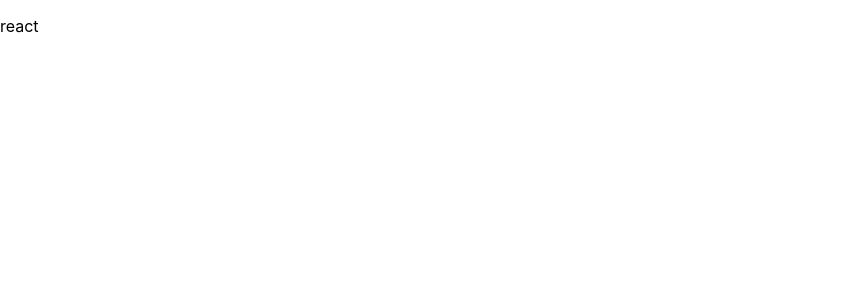
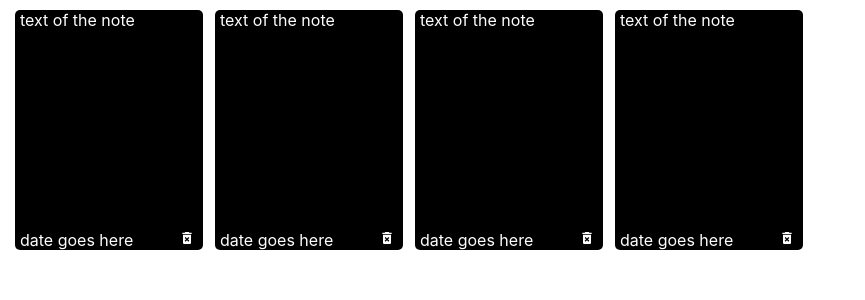
Before and after one commit to vidhik2002/Note, a React (Create React App) app: page / in a window 1280 px wide. Shown: the top 300 px of the page, without its empty margins (0-865 px from the left). Built offline with nearby package versions, Linux system fonts and the light colour scheme.

Commit message:
feat: note and list component

```diff
--- a/package.json
+++ b/package.json
@@ -6,9 +6,10 @@
     "@testing-library/jest-dom": "^5.14.1",
     "@testing-library/react": "^11.2.7",
     "@testing-library/user-event": "^12.8.3",
+    "nodemon": "^2.0.9",
     "react": "^17.0.2",
     "react-dom": "^17.0.2",
-    "react-scripts": "4.0.3",
+    "react-scripts": "^4.0.3",
     "web-vitals": "^1.1.2"
   },
   "scripts": {
--- a/src/App.js
+++ b/src/App.js
@@ -1,4 +1,9 @@
+import List from './components/list';
 const App = () => {
-  return <p>react</p>;
+  return (
+    <div className="container">
+      <List />
+    </div>
+  );
 }
 export default App;
--- /dev/null
+++ b/src/components/Note.js
@@ -0,0 +1,11 @@
+import { MdDeleteForever } from 'react-icons/md'
+const Note = () => {
+    return (<div className= "notes">
+        <span>text of the note</span>
+        <div className="bottom">
+            <span>date goes here</span>
+            <MdDeleteForever className="delete"/>
+        </div>
+    </div>)
+};
+export default Note;
--- /dev/null
+++ b/src/components/list.js
@@ -0,0 +1,12 @@
+import Note from "./Note";
+const List = () => {
+  return (
+    <div class="list">
+      <Note />
+      <Note />
+      <Note />
+      <Note />
+    </div>
+  );
+};
+export default List;
--- a/src/index.css
+++ b/src/index.css
@@ -11,3 +11,39 @@ code {
   font-family: source-code-pro, Menlo, Monaco, Consolas, 'Courier New',
     monospace;
 }
+.container{
+  margin-top: 5px;
+  margin-left:15px;
+  background-repeat: repeat-x;
+  display: flex;
+}
+
+.notes{
+  background-color: black;
+  color: white;
+  height: 30vh;
+  width: 20vw;
+  border-radius: 5px;
+  padding-left: 5px;
+  padding-right: 8px;
+  margin-bottom: 8px;
+  margin-bottom: 5px;
+  margin-top: 5px;
+  max-width: 175px;
+  background-repeat: repeat-x;
+  display: flex;
+  flex-direction: column;
+  justify-content: space-between;
+}
+
+.bottom{
+  display: flex;
+  flex-direction: row;
+  justify-content: space-between;
+}
+
+.list{
+  display: grid;
+  grid-template-columns: repeat(4, 200px);
+
+}
```
Also changed, not shown: 1 other file (tests, documents, lock files or other folders).
